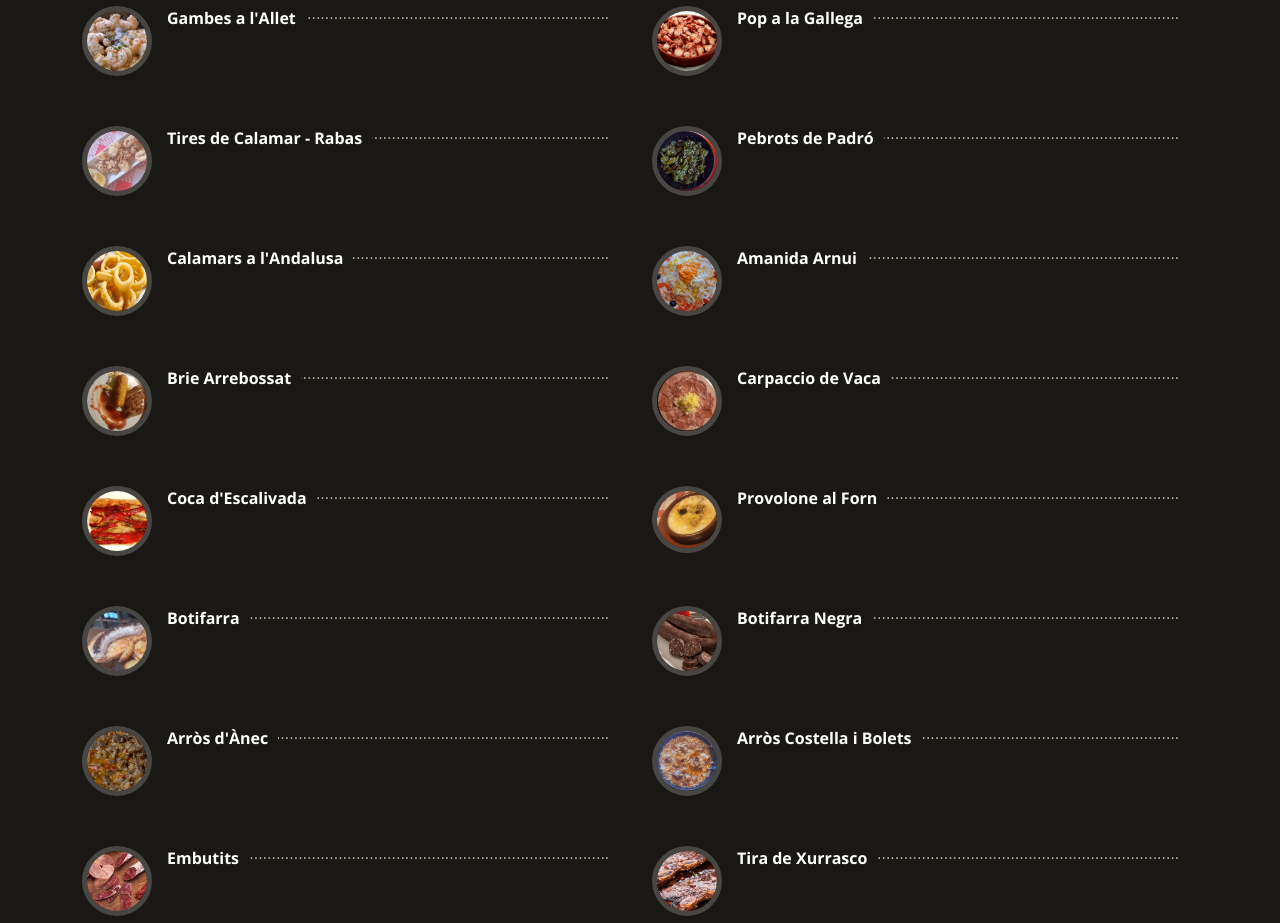
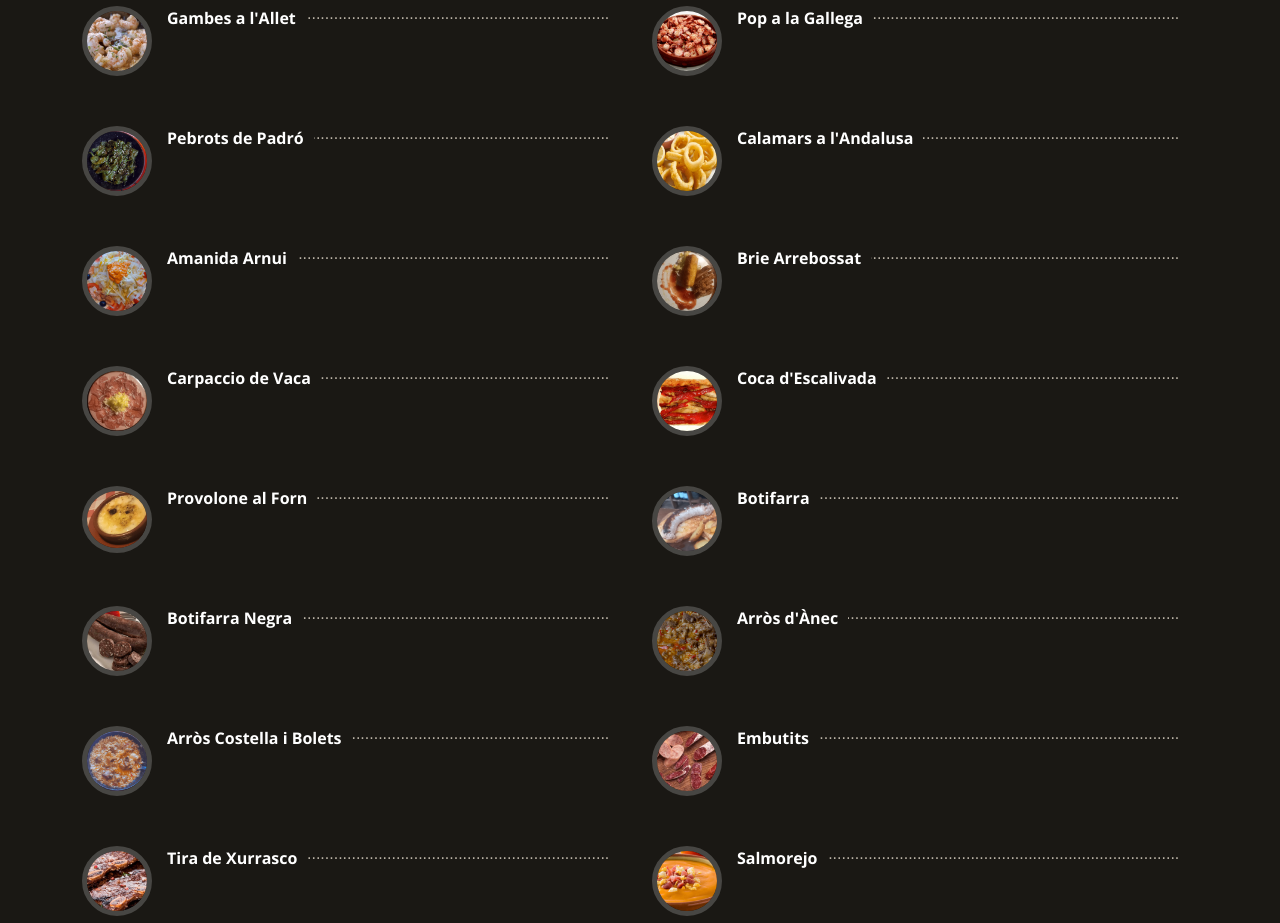
Before and after one commit to jimken123/tavernaarnui, a plain HTML site: page index.html in a window 1280 px wide. Shown: the part 1540-2463 px from the top of the page. Drawn offline with nearby package versions, Linux system fonts and the light colour scheme; a web font is replaced by a local one.

Commit message:
rm rabas

```diff
--- a/index.html
+++ b/index.html
@@ -198,15 +198,6 @@
             <img src="assets/img/menu/pop.png" class="menu-img" alt="">
             <div class="menu-content">
               <a href="#menu">Pop a la Gallega</a><span></span>
-            </div>
-            <div class="menu-ingredients">
-            </div>
-          </div>
-
-          <div class="col-lg-6 menu-item filter-tapas">
-            <img src="assets/img/menu/rabas.png" class="menu-img" alt="">
-            <div class="menu-content">
-              <a href="#menu">Tires de Calamar - Rabas</a><span></span>
             </div>
             <div class="menu-ingredients">
             </div>
```
